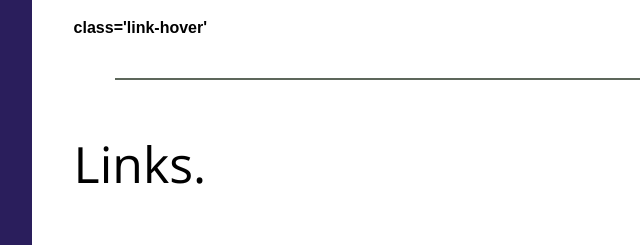
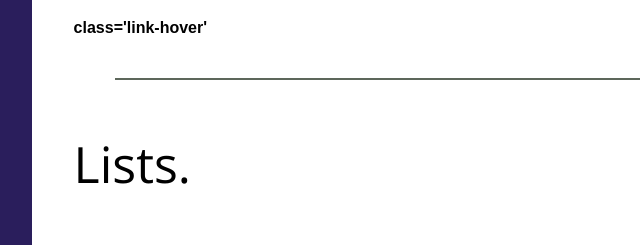
Before and after one commit to JuriKiin/KiinStyle, a plain HTML site: page documentation.html in a window 1280 px wide. Shown: the part 9141-9386 px from the top of the page, 288-928 px from the left. Drawn offline with nearby package versions, Linux system fonts and the light colour scheme.

Commit message:
- Fixed Typo

```diff
--- a/documentation.html
+++ b/documentation.html
@@ -330,7 +330,7 @@
 
         <!-- LISTS -->
         <div class='margin-left-5 margin-right-5 align-left font-default ks-section' id='list'>
-            <p class='font-lg font-header slate'>Links.</p>
+            <p class='font-lg font-header slate'>Lists.</p>
             <p>Lists help to itemize content.</p>
             <ul class='list-clear align-left font-text font-md l-height-50 item-50 snow align-center'>
                 <li class="coal">List (Clear)</li>
```
